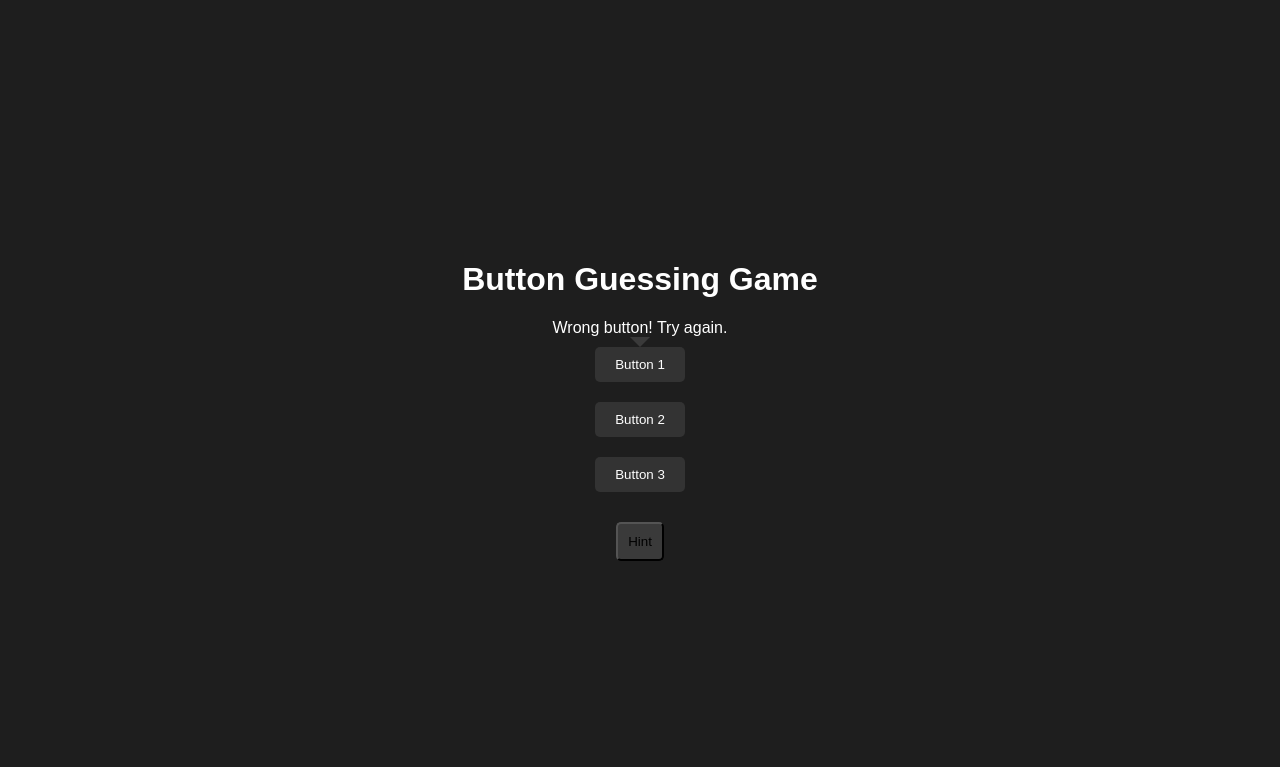
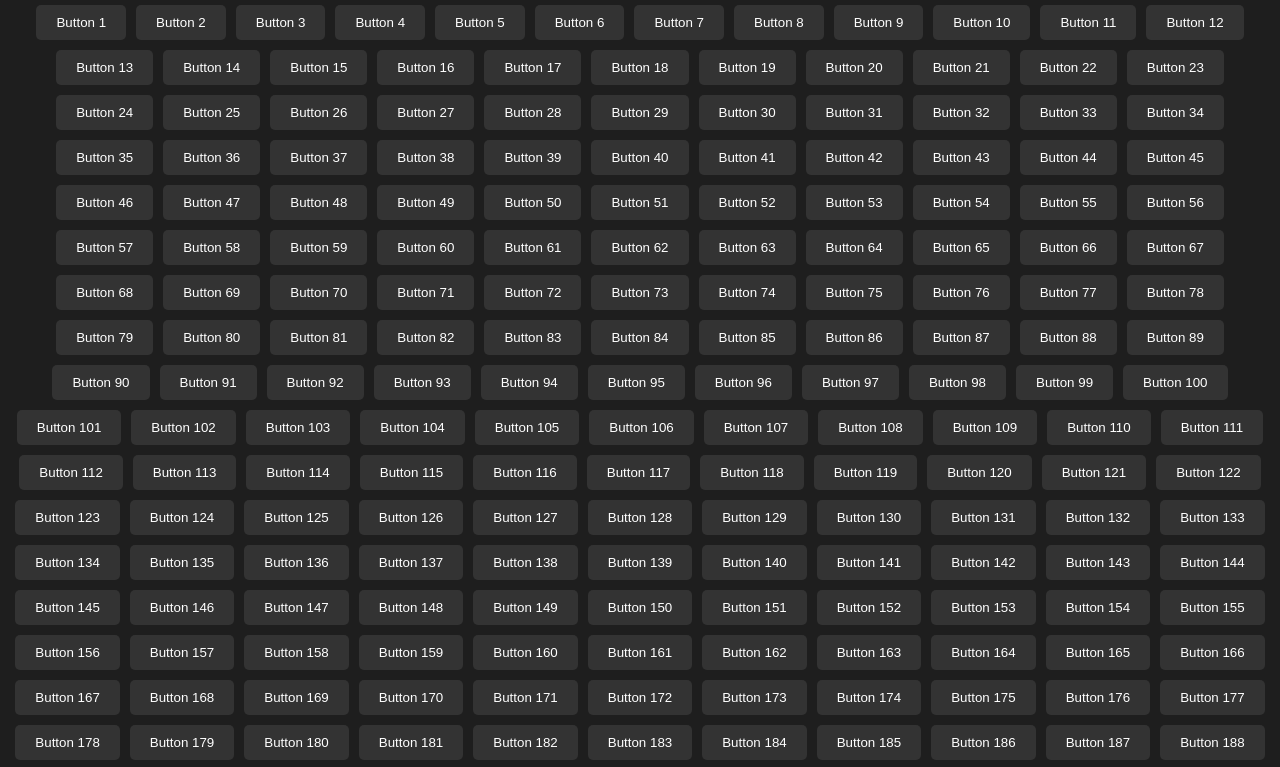
Before and after one commit to CueGaming/Test, a plain HTML site: page index.html in a window 1280 px wide. Both pictures are taken after a click on the button "Button 1". Shown: the top 767 px of the page. Drawn offline with Linux system fonts and the light colour scheme.

Commit message:
Update index.html

```diff
--- a/index.html
+++ b/index.html
@@ -11,18 +11,17 @@
             font-family: Arial, sans-serif;
             background-color: #1e1e1e;
             color: white;
-            text-align: center;
         }
         .container {
             display: flex;
-            flex-direction: column;
+            flex-wrap: wrap;
+            justify-content: center;
             align-items: center;
-            justify-content: center;
             height: 100vh;
         }
         .button {
             padding: 10px 20px;
-            margin: 10px;
+            margin: 5px;
             background-color: #333;
             color: white;
             border: none;
@@ -32,73 +31,42 @@
         .button:hover {
             background-color: #555;
         }
-        .hint {
-            background-color: #3a3a3a;
-            padding: 10px;
-            border-radius: 5px;
-            cursor: pointer;
-            margin-top: 20px;
-        }
-        .speech-bubble {
-            position: relative;
-            display: inline-block;
-        }
-        .speech-bubble::after {
-            content: '';
-            position: absolute;
-            top: 100%;
-            left: 50%;
-            width: 0;
-            height: 0;
-            border: 10px solid transparent;
-            border-top-color: #3a3a3a;
-            border-bottom: 0;
-            margin-left: -10px;
-        }
     </style>
 </head>
 <body>
-    <div class="container">
-        <h1>Button Guessing Game</h1>
-        <div class="speech-bubble" id="message"></div>
-        <button class="button" onclick="checkButton(this)">Button 1</button>
-        <button class="button" onclick="checkButton(this)">Button 2</button>
-        <button class="button" onclick="checkButton(this)">Button 3</button>
-        <button class="hint" onclick="provideHint()">Hint</button>
-    </div>
+    <div class="container" id="container"></div>
 
     <script>
-        const buttons = document.querySelectorAll('.button');
-        const messageBox = document.getElementById('message');
-        const correctButtonIndex = Math.floor(Math.random() * buttons.length);
-        let attempts = 3;
+        const container = document.getElementById('container');
+        const totalButtons = 300;
+        let correctButtonIndex;
 
-        function checkButton(button) {
-            if (button.textContent === `Button ${correctButtonIndex + 1}`) {
+        function initializeButtons() {
+            container.innerHTML = '';
+            for (let i = 0; i < totalButtons; i++) {
+                const button = document.createElement('button');
+                button.textContent = `Button ${i + 1}`;
+                button.classList.add('button');
+                button.addEventListener('click', () => checkButton(button, i));
+                container.appendChild(button);
+            }
+            correctButtonIndex = Math.floor(Math.random() * totalButtons);
+        }
+
+        function checkButton(button, index) {
+            if (index === correctButtonIndex) {
                 showMessage("You win! Congratulations!");
             } else {
-                attempts--;
-                if (attempts > 0) {
-                    showMessage("Wrong button! Try again.");
-                } else {
-                    showMessage("You lost! Refresh the page to try again.");
-                }
+                showMessage("Wrong button! Try again.");
             }
         }
 
         function showMessage(message) {
-            messageBox.textContent = message;
+            alert(message);
+            initializeButtons();
         }
 
-        function provideHint() {
-            buttons.forEach((button, index) => {
-                if (index === correctButtonIndex) {
-                    showMessage("Hot");
-                } else {
-                    showMessage("Cold");
-                }
-            });
-        }
+        initializeButtons();
     </script>
 </body>
 </html>
```
